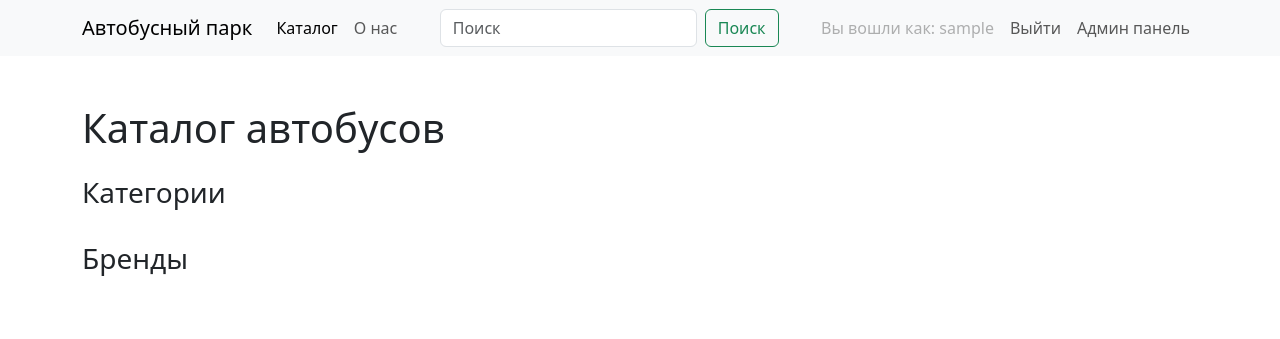
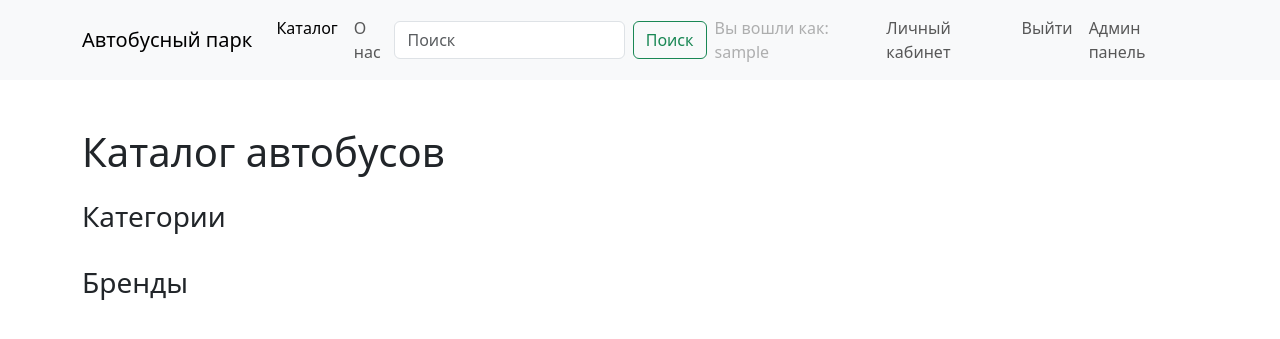
Before and after one commit to PanabeeWQW/bus_station_test, a Django app: page /catalog/ in a window 1280 px wide. Shown: the top 339 px of the page. Run offline with Django 5.2, Linux system fonts and the light colour scheme; the visitor is signed in with stand-in values (Sample User, id 1); data that the repository does not hold is empty; some libraries are stand-ins or nearby versions.

Commit message:
Исправление ссылки на личный кабинет

```diff
--- a/main/templates/main/base.html
+++ b/main/templates/main/base.html
@@ -37,6 +37,9 @@
                     <a class="nav-link disabled" tabindex="-1" aria-disabled="true">Вы вошли как: {{ user }}</a>
                 </li>
                 <li class="nav-item">
+                    <a class="nav-link" href="{% url 'personal_account' %}">Личный кабинет</a>
+                </li>
+                <li class="nav-item">
                     <a class="nav-link" href="{% url 'logout' %}">Выйти</a>
                 </li>
                 {% if user.is_superuser %}
```
Lines whose indentation alone changed are shown as unchanged.
